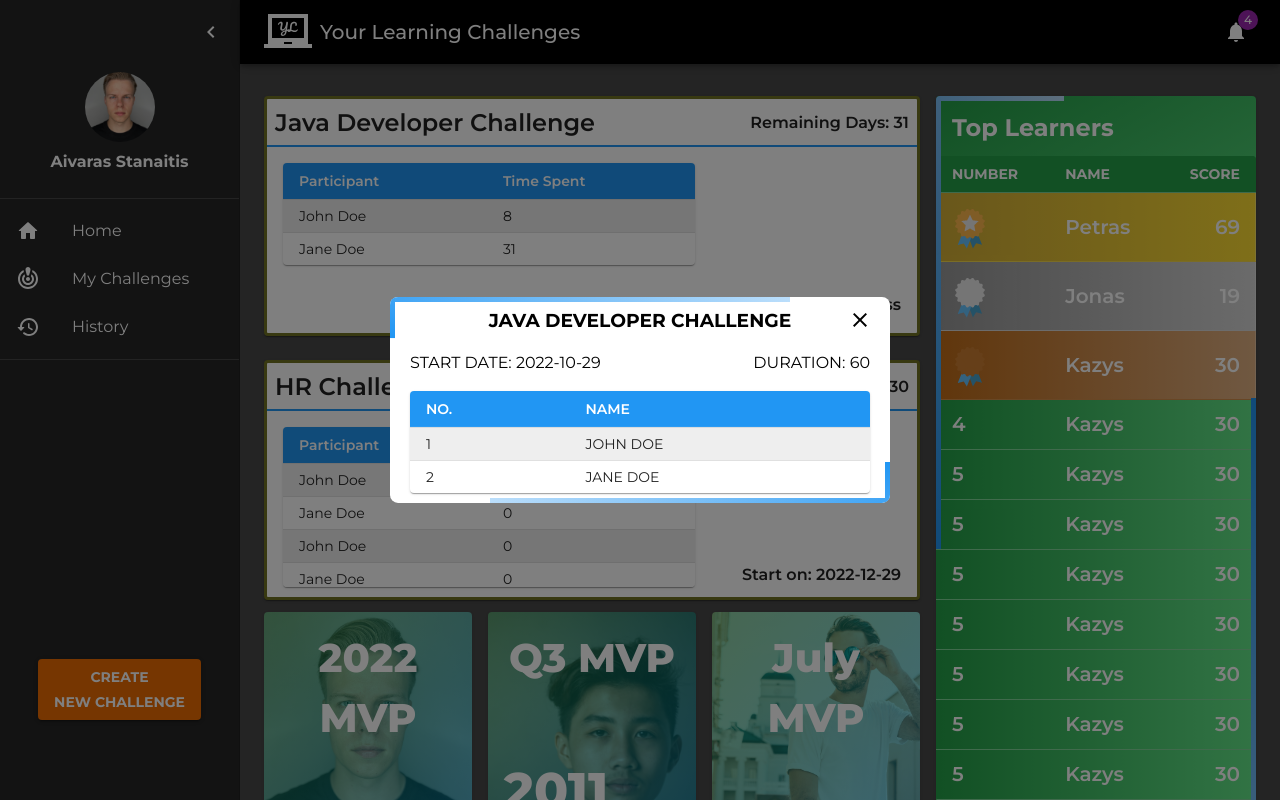
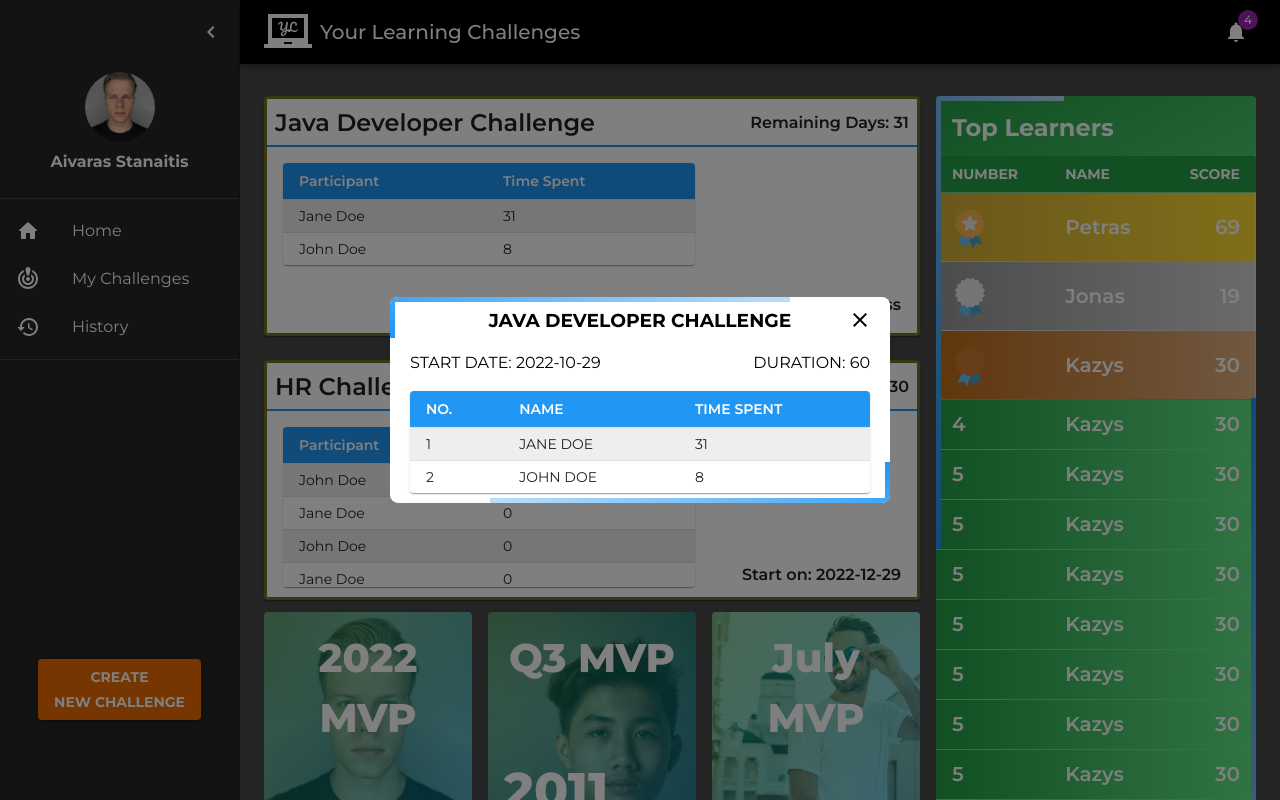
Before and after one commit to aivaraskurseviciusltu/HACKATHON2022, a React (Create React App) app in the folder my-app/: page / in a window 1280 px wide. Both pictures are taken after a click on the element 580 px from the left and 204 px from the top of the page. Built offline with nearby package versions, Linux system fonts and the light colour scheme.

Commit message:
Sort/bug

```diff
--- a/my-app/src/Challenges/AllChallenges/AllChallenges.js
+++ b/my-app/src/Challenges/AllChallenges/AllChallenges.js
@@ -6,6 +6,7 @@ import { TableContainer, TableBody, TableCell, TableHead, Table, TableRow, Grid,
 const AllOpenChallenges = (props) => {
   const [open, setOpen] = React.useState(false);
   const [data, setData] = React.useState(props.data);
+  const [progress, setProgress] = React.useState(false);
   const handleOpen = () => setOpen(true);
   const handleClose = () => setOpen(false);
 
@@ -19,6 +20,12 @@ const AllOpenChallenges = (props) => {
   const closeModal = () => {
     setOpen(false);
   }
+
+  React.useEffect(() => {
+    if(!calcStart()) {
+      setProgress(true);
+    }
+  }, [props.data]);
 
   const calcDiff = () => {
     const startDate = new Date(data.startDate);
@@ -82,7 +89,15 @@ const AllOpenChallenges = (props) => {
                 </TableRow>
               </TableHead>
                 <TableBody>
-                  {data.users.map((item, index) =>
+                  {data.users.sort((a,b) => {
+                    const prev = a.learnings.reduce((accumulator, object) => {
+                      return accumulator + object.duration;
+                      }, 0)
+                      const next = b.learnings.reduce((accumulator, object) => {
+                        return accumulator + object.duration;
+                      }, 0)
+                      return next - prev;
+                  }).map((item, index) =>
                     <TableRow
                       key={index}
                       sx={{ '&:last-child td, &:last-child th': { border: 0 },
@@ -112,7 +127,7 @@ const AllOpenChallenges = (props) => {
           </Grid>
         </Grid>
         {open && (
-          <ReusableModal open={open} data={data} handleClose={handleClose} onAddUser={handleAddUser} closeModal={closeModal}/>
+          <ReusableModal open={open} data={data} handleClose={handleClose} onAddUser={handleAddUser} closeModal={closeModal} inProgress={progress}/>
         )}
       </Paper>
     </Grid>
--- a/my-app/src/Challenges/Modal.js
+++ b/my-app/src/Challenges/Modal.js
@@ -43,7 +43,6 @@ const ReusableModal = (props) => {
     })
   }, [props]);
 
-
   const handleAddUser = () => {
     const newUser = {
       name: "Aivaras",
@@ -81,7 +80,7 @@ const ReusableModal = (props) => {
             <p>Start date: {props.data.startDate}</p>
             <p>Duration: {props.data.duration}</p>
           </div>
-          <DenseTable users={props.data.users} />
+          <DenseTable users={props.data.users} inProgress={props.inProgress}/>
           {calcStart() && <button onClick={handleAddUser} className={`btn ${joined && 'disabled'} ${effect && 'pulse'}`} disabled={joined}>Join</button>}
         </Box>
       </Fade>
--- a/my-app/src/Challenges/UserTable.js
+++ b/my-app/src/Challenges/UserTable.js
@@ -15,10 +15,22 @@ export default function DenseTable(props) {
           <TableRow sx={{ backgroundColor: "#2196f3"}}>
           <TableCell sx={{ color: "#fff", fontWeight: 600 }}>No.</TableCell>
               <TableCell sx={{ color: "#fff", fontWeight: 600}}>Name</TableCell>
+              {
+                props.inProgress &&
+              <TableCell sx={{ color: "#fff", fontWeight: 600}}>Time Spent</TableCell>
+              }
           </TableRow>
         </TableHead>
         <TableBody>
-          {props.users.map((user, id) => (
+          {props.users.sort((a,b) => {
+            const prev = a.learnings.reduce((accumulator, object) => {
+              return accumulator + object.duration;
+              }, 0)
+              const next = b.learnings.reduce((accumulator, object) => {
+                return accumulator + object.duration;
+              }, 0)
+              return next - prev;
+          }).map((user, id) => (
             <TableRow
               key={id}
               sx={{ '&:last-child td, &:last-child th': { border: 0 },
@@ -31,6 +43,15 @@ export default function DenseTable(props) {
               <TableCell component="td" scope="row">
                 {user.name + ' ' + user.surname}
               </TableCell>
+              {
+                props.inProgress &&
+                <TableCell component="td" scope="row">
+                  { user.learnings.reduce((accumulator, object) => {
+                      return accumulator + object.duration;
+                    }, 0)
+                  }
+                </TableCell>
+              }
             </TableRow>
           ))}
         </TableBody>
```
